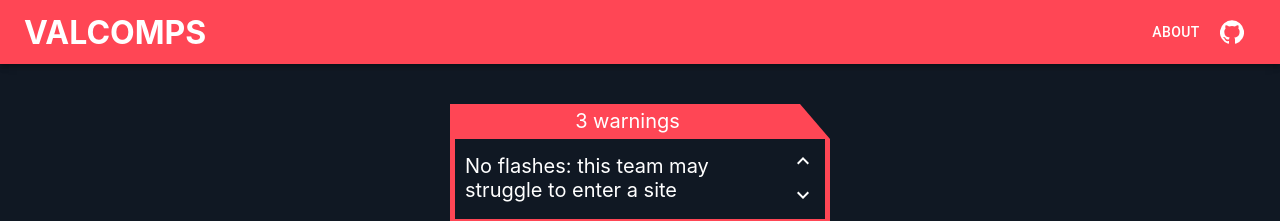
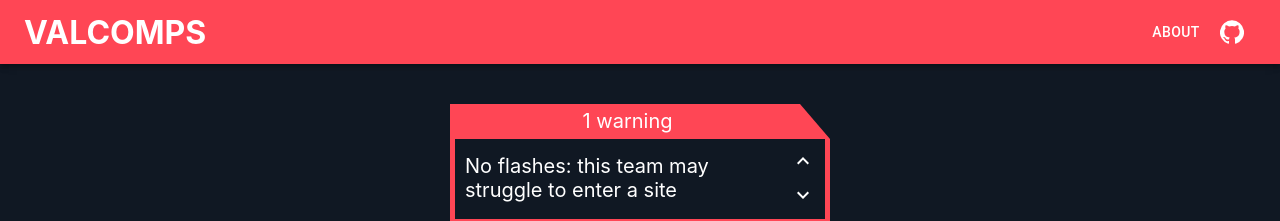
Before and after one commit to batjuli/valcomps, a React (Create React App) app: page / in a window 1280 px wide. Shown: the top 221 px of the page. Built offline with nearby package versions, Linux system fonts and the light colour scheme.

Commit message:
warningbox now takes warning props

```diff
--- a/src/components/WarningBox.js
+++ b/src/components/WarningBox.js
@@ -7,13 +7,7 @@ const height = 110;
 const width = 370;
 const borderSize = 5;
 
-const warnings = [
-  'No flashes: this team may struggle to enter a site',
-  'No smokes: this team may struggle to block line of sight',
-  'No sentinels: this team may struggle to slow enemies down',
-];
-
-const WarningBox = () => {
+const WarningBox = ({ warnings }) => {
   // state for what warning is currently visible
   const [curr, setCurr] = React.useState(0);
 
@@ -36,7 +30,9 @@ const WarningBox = () => {
   return (
     <div style={container}>
       <div style={cutOut}></div>
-      <div style={header}>{warnings.length} warnings</div>
+      <div style={header}>
+        {warnings.length} {warnings.length === 1 ? 'warning' : 'warnings'}
+      </div>
       <div style={body}>
         {warnings[curr]}
         <div style={arrows}>
--- a/src/pages/MainPage.js
+++ b/src/pages/MainPage.js
@@ -32,6 +32,12 @@ import {
   chamber,
   decode,
 } from '../util/AgentObjects';
+
+const warnings = {
+  flashes: 'No flashes: this team may struggle to enter a site',
+  smokes: 'No smokes: this team may struggle to block line of sight',
+  sentinels: 'No sentinels: this team may struggle to slow enemies down',
+};
 
 const MainPage = () => {
   // agent selection states
@@ -186,7 +192,7 @@ const MainPage = () => {
   return (
     <Container component='main' maxWidth='md' className='main'>
       <div style={header}>
-        <WarningBox />
+        <WarningBox warnings={[warnings.flashes]} />
         <div style={agentBox}>
           <AgentIcon
             agent={agent1}
```
